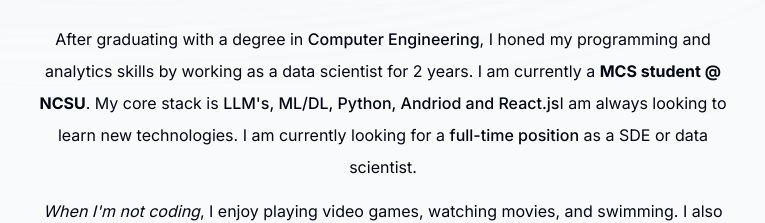
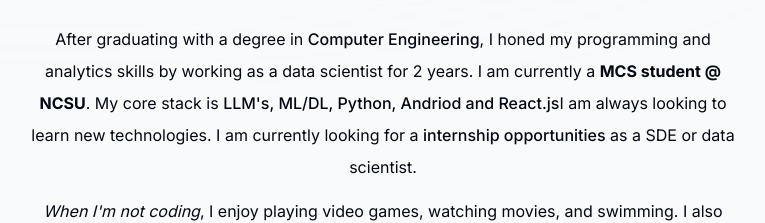
Before and after one commit to AnuragGorkar/my-profile-website, a Next.js app: page / in a window 1280 px wide. Shown: the part 820-1043 px from the top of the page, without its empty margins (257-1022 px from the left). Built offline with nearby package versions, Linux system fonts and the light colour scheme; no server answers.

Commit message:
Chemged about and favicon

```diff
--- a/components/about.tsx
+++ b/components/about.tsx
@@ -28,7 +28,7 @@
         </span>
         I am always looking to
         learn new technologies. I am currently looking for a{" "}
-        <span className="font-medium">full-time position</span> as a SDE or data scientist.
+        <span className="font-medium">internship opportunities</span> as a SDE or data scientist.
       </p>
 
       <p>
```
Also changed, not shown: 1 other file (tests, documents, lock files or other folders).
